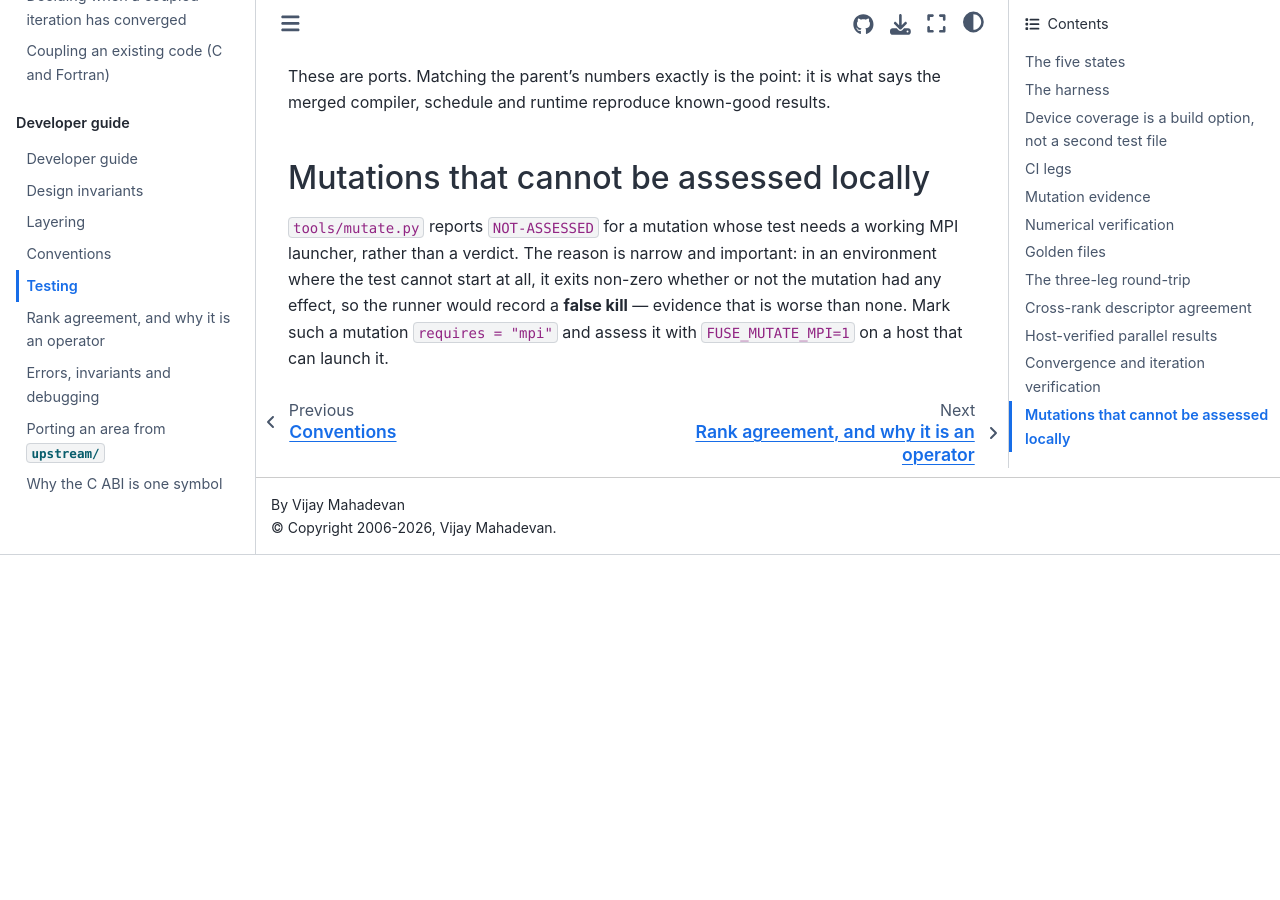
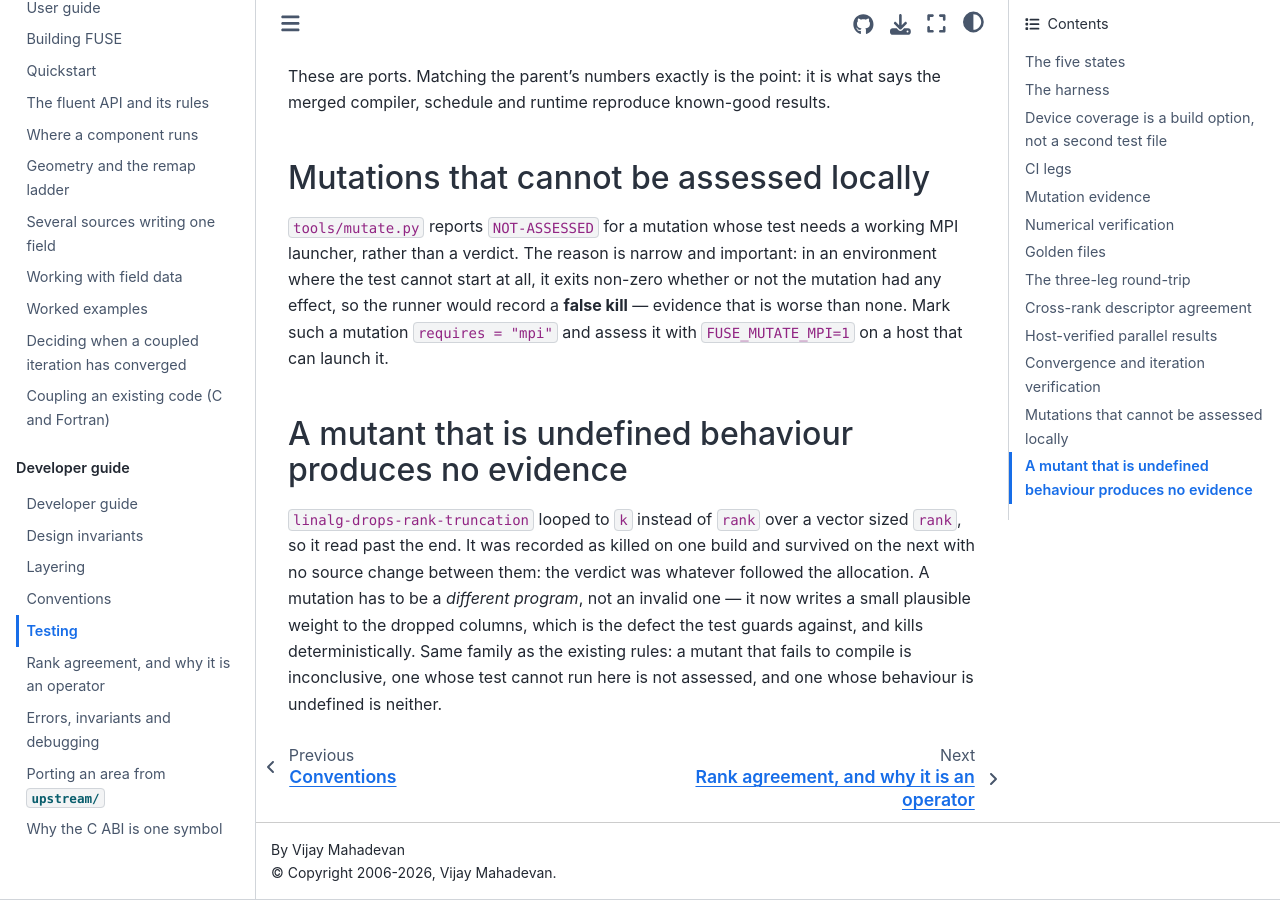
Before and after one commit to vijaysm/fuse, a Sphinx documentation site: the page built from docs/dev/testing.md, in a window 1280 px wide and 900 px high, scrolled down 5121 px. Built offline with Sphinx 7.4.7 and the Sphinx Book theme 1.1.4, drawn with Linux system fonts in a browser that asks for light colours; pages that are not in the unit, such as notebooks, are missing from menus; before the commit the page ends 5676 px from its top, so only the background shows below that.

Commit message:
Make the rational-overflow and rank-truncation mutations deterministic
The rational overflow mutation is now killed. The linalg rank-truncation
mutation looped to k instead of rank over a vector sized rank, which is
undefined behaviour: it was recorded as killed on one build and survived
on the next with no source change. It now writes a small plausible
weight to the dropped columns, which is the defect the test guards
against, and kills deterministically. testing.md records that a mutant
that is undefined behaviour produces no evidence.

```diff
--- a/docs/dev/testing.md
+++ b/docs/dev/testing.md
@@ -184,3 +184,15 @@ non-zero whether or not the mutation had any effect, so the runner would
 record a **false kill** — evidence that is worse than none. Mark such a
 mutation `requires = "mpi"` and assess it with `FUSE_MUTATE_MPI=1` on a host
 that can launch it.
+
+## A mutant that is undefined behaviour produces no evidence
+
+`linalg-drops-rank-truncation` looped to `k` instead of `rank` over a vector
+sized `rank`, so it read past the end. It was recorded as killed on one build
+and survived on the next with no source change between them: the verdict was
+whatever followed the allocation. A mutation has to be a *different program*,
+not an invalid one — it now writes a small plausible weight to the dropped
+columns, which is the defect the test guards against, and kills
+deterministically. Same family as the existing rules: a mutant that fails to
+compile is inconclusive, one whose test cannot run here is not assessed, and
+one whose behaviour is undefined is neither.
```
Also changed, not shown: build-evidence/base-mutations.md (+2 -2 lines), build-evidence/num-mutations.md (+2 -2 lines).
